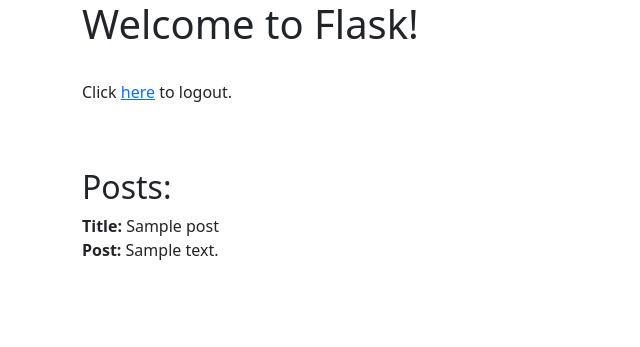
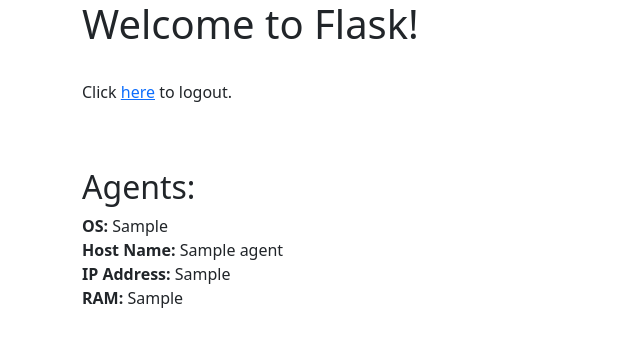
Before and after one commit to sapph2c/bifrost, a Flask app: page / in a window 1280 px wide. Shown: the top 347 px of the page, without its empty margins (0-640 px from the left). Run offline with Flask 2, Linux system fonts and the light colour scheme; the visitor is signed in with stand-in values (Sample User, id 1); tables that the repository leaves empty hold one stand-in row (values such as "Sample post"); some libraries are stand-ins or nearby versions.

Commit message:
Successfuly added functionality for agents to add themselves to the database

```diff
--- a/app.py
+++ b/app.py
@@ -4,6 +4,7 @@
 from flask_sqlalchemy import SQLAlchemy
 from functools import wraps
 from dotenv import load_dotenv
+
 
 load_dotenv()
 
@@ -13,13 +14,14 @@
 
 app.secret_key = "my precious"
 
-app.database = "posts.db"
+app.database = "agents.db"
 
 app.config.from_object(os.getenv('APP_SETTINGS'))
 
 
 # create the sqlalchemy object
 db = SQLAlchemy(app)
+
 
 from models import *
 
@@ -35,11 +37,25 @@
     return wrap
 
 
+def add_agent(os, host_name, ip, ram):
+    db.session.add(Agent(os, host_name, ip, ram))
+    db.session.commit()
+
+
 @app.route('/')
 @login_required
 def home():  # put application's code here
-    posts = db.session.query(BlogPost).all()
-    return render_template('index.html', posts=posts)
+    agents = db.session.query(Agent).all()
+    return render_template('index.html', agents=agents)
+
+
+@app.route('/api/1.1/add_agent', methods=['GET', 'POST'])
+def agent_add():
+    print(request.method)
+    if request.method == 'POST':
+        agent_dict = request.json
+        add_agent(agent_dict['os'], agent_dict['host_name'], agent_dict['ip'], agent_dict['ram'])
+    return redirect(url_for('home'))
 
 
 @app.route('/welcome')
--- a/templates/index.html
+++ b/templates/index.html
@@ -5,10 +5,12 @@
 <br>
 <p>Click <a href="/logout">here</a> to logout.</p>
 <br><br>
-<h2>Posts:</h2>
-{% for post in posts %}
-    <strong>Title:</strong> {{ post.title }} <br>
-    <strong>Post:</strong> {{ post.description }} <br>
+<h2>Agents:</h2>
+{% for agent in agents %}
+    <strong>OS:</strong> {{ agent.os }} <br>
+    <strong>Host Name:</strong> {{ agent.host_name }} <br>
+    <strong>IP Address:</strong> {{ agent.ip }} <br>
+    <strong>RAM:</strong> {{ agent.ram }} <br>
 <br>
 {% endfor %}
 
```
Also changed, not shown: db_create.py (+10 -9 lines), models.py (+11 -7 lines), agents.db (added), posts.db (deleted).
